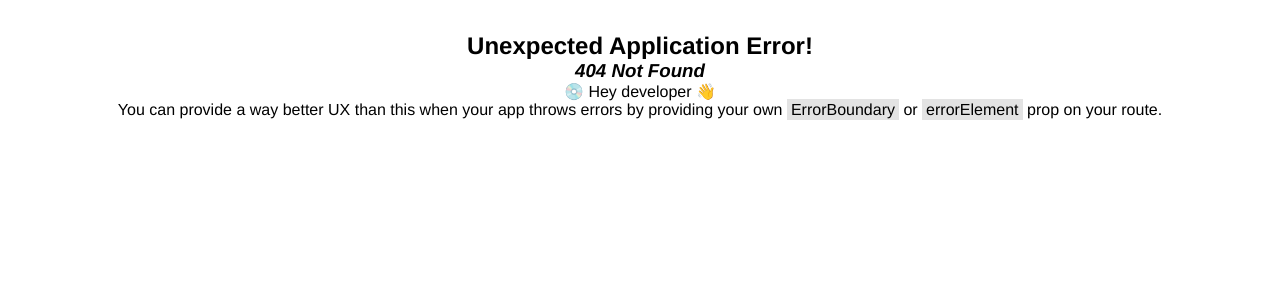
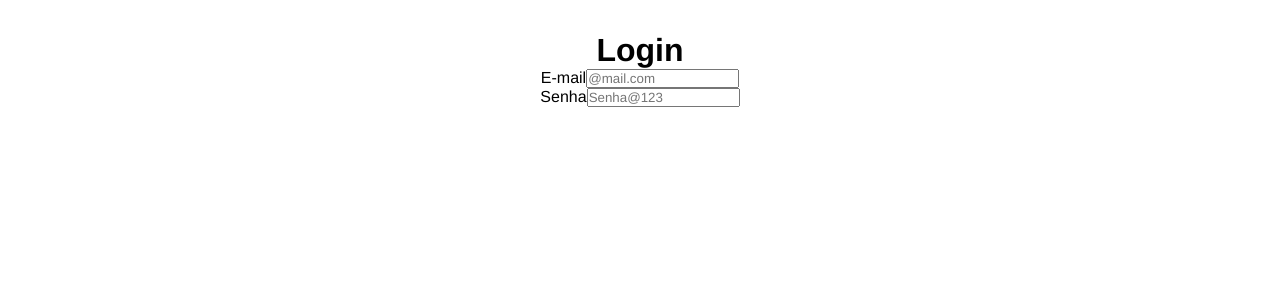
Before and after one commit to BezerraLuiz/planejamento-viagem, a React (Vite) app: page /login in a window 1280 px wide. Before the commit this address had no page. Shown: the top 300 px of the page. Built offline with nearby package versions, Linux system fonts and the light colour scheme.

Commit message:
Create footer, initiated LoginPage

```diff
--- a/index.html
+++ b/index.html
@@ -1,5 +1,5 @@
 <!doctype html>
-<html lang="en">
+<html lang="pt-br">
   <head>
     <meta charset="UTF-8" />
     <link rel="icon" type="image/png" href="./src/assets/icon.png" />
--- a/src/App.jsx
+++ b/src/App.jsx
@@ -1,10 +1,12 @@
+import { Outlet } from "react-router-dom";
 import "./App.css";
-import Loading from "./Components/Loading/Loading";
+import Footer from "./Components/Outlet/Footer/Footer";
 
 function App() {
   return (
     <>
-      <Loading/>
+      <Outlet />
+      <Footer />
     </>
   );
 }
--- a/src/Components/Loading/Loading.css
+++ b/src/Components/Loading/Loading.css
@@ -2,7 +2,7 @@
   display: flex;
   justify-content: center;
   align-items: center;
-  min-height: 90vh;
+  min-height: 100vh;
   height: 100px;
 }
 
--- /dev/null
+++ b/src/Components/Outlet/Footer/Footer.css
@@ -0,0 +1,22 @@
+footer {
+  position: absolute;
+  display: flex;
+  justify-content: space-between;
+  align-items: center;
+  width: 100%;
+  height: 35px;
+  background-color: #5350C1;
+  bottom: 0;
+}
+
+footer h3 {
+  color: white;
+  margin: 50px;
+  font-family: "Merriweather", serif;
+  letter-spacing: 0.5px;
+  font-weight: 500;
+}
+
+.merriweather-regular {
+  font-family: "Merriweather", serif;
+}
--- /dev/null
+++ b/src/Components/Outlet/Footer/Footer.jsx
@@ -0,0 +1,12 @@
+import '../Footer/Footer.css'
+
+export default function Footer() {
+  return (
+    <>
+      <footer>
+        <h3>Router Airplane</h3>
+        <h3>Planejando seu lazer</h3>
+      </footer>
+    </>
+  )
+}
--- /dev/null
+++ b/src/Routes/LoginPage/LoginPage.jsx
@@ -0,0 +1,23 @@
+export default function LoginPage() {
+  return (
+    <>
+      <div className="login">
+        <h1>Login</h1>
+        <form action="">
+          <div>
+            <label htmlFor="email">
+              E-mail
+              <input type="email" placeholder="@mail.com" />
+            </label>
+          </div>
+          <div>
+            <label htmlFor="password">
+              Senha
+              <input type="password" placeholder="Senha@123" />
+            </label>
+          </div>
+        </form>
+      </div>
+    </>
+  );
+}
--- a/src/index.css
+++ b/src/index.css
@@ -1,6 +1,6 @@
 * {
-  padding: 0%;
-  margin: 0%;
+  padding: 0;
+  margin: 0;
   box-sizing: border-box;
   font-family: Helvetica;
 }
```
Also changed, not shown: src/main.jsx (+6 -3 lines), src/Routes/LoginPage/LoginPage.module.css (added).
